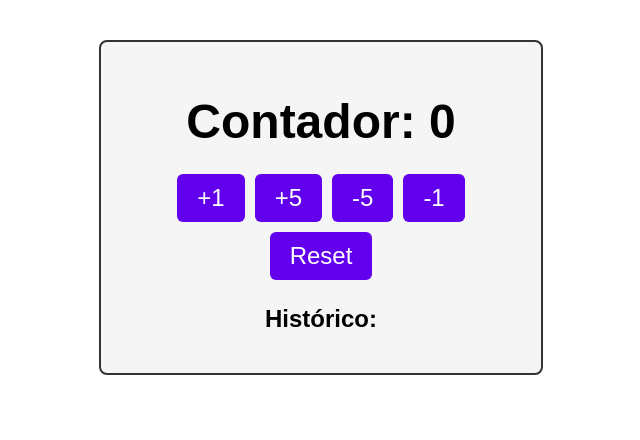
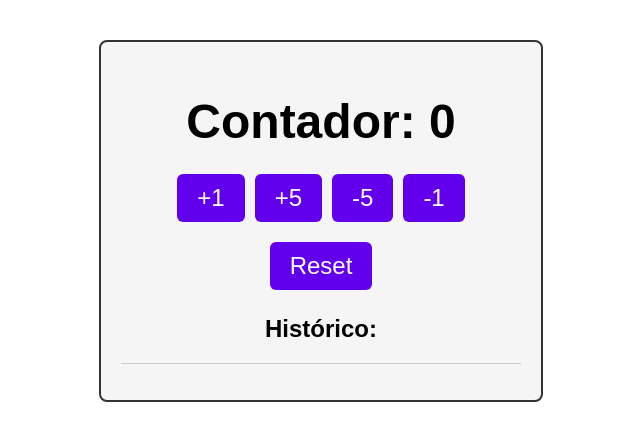
Before and after one commit to SamuelCB92/Counter-App, a React (Create React App) app: page / in a window 1280 px wide. Shown: the top 440 px of the page, without its empty margins (319-959 px from the left). Built offline with nearby package versions, Linux system fonts and the light colour scheme.

Commit message:
Styling css further changes

```diff
--- a/src/App.css
+++ b/src/App.css
@@ -35,9 +35,23 @@ button.box:hover {
 ul {
   list-style-type: none;
   padding-left: 0;
+  max-height: 150px;
+  overflow-y: auto;
+  border-top: 1px solid #ccc;
+  margin-top: 10px;
+  text-align: left;
 }
+
 
 li {
   font-size: 1.2rem;
   padding: 4px 0;
 }
+
+.buttons-container {
+  display: flex;
+  justify-content: center;
+  gap: 10px; /* espaço entre os botões */
+  flex-wrap: wrap; /* quebra a linha se a tela for pequena */
+  margin-bottom: 20px;
+}
--- a/src/App.jsx
+++ b/src/App.jsx
@@ -29,8 +29,11 @@ export default function App() {
   return (
     <div className="app-container">
       <h1>Contador: {count}</h1>
-      <IncrementButton onIncrement={increment} />
-      <ResetButton reset={reset} />
+      <div className="buttons-container">
+  <IncrementButton onIncrement={increment} />
+  <ResetButton reset={reset} />
+</div>
+
       <h2>Histórico:</h2>
       <ul>
         {history.map((value, index) => (
```
